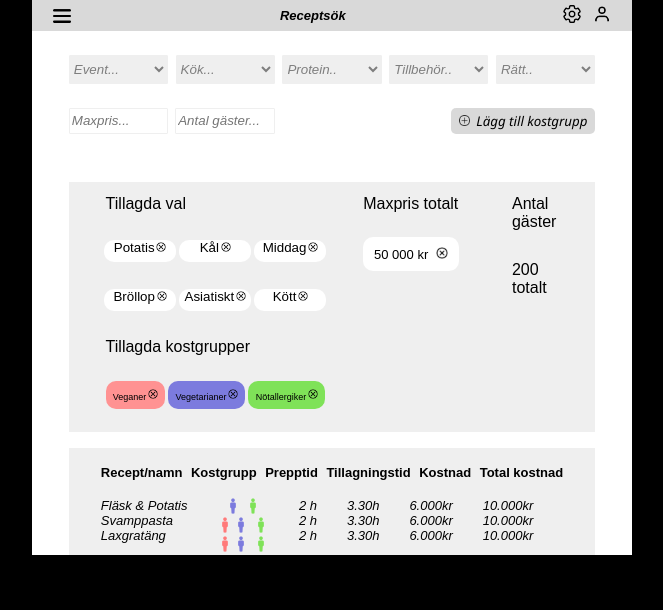
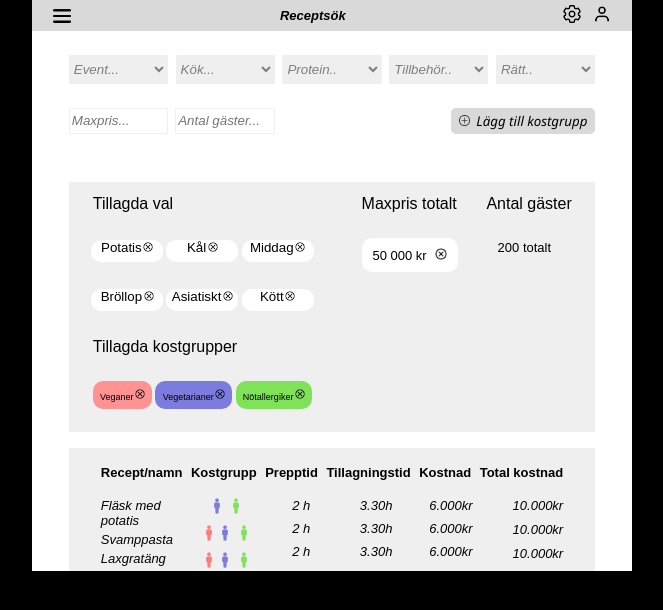
Before and after one commit to Jessica-a11y/recipe-website, a plain HTML site: page index.html in a window 1280 px wide. Shown: the whole page, without its empty margins (308-971 px from the left). Drawn offline with Linux system fonts and the light colour scheme.

Commit message:
finishing column one and two

```diff
--- a/index.html
+++ b/index.html
@@ -86,7 +86,6 @@
             </div>
         </div>
 
-
         <div class="column-two">
             <div class="column-two-top">
                 <h4>Recept/namn</h4>
@@ -97,9 +96,9 @@
                 <h4>Total kostnad</h4>
             </div>
             <div class="column-two-block">
-                <div class="column-two-lists">
+                <div class="column-two-list-left">
 
-                    <span id="show-recipe">Fläsk & Potatis</span>
+                    <span id="show-recipe">Fläsk med potatis</span>
                     <span>Svamppasta</span>
                     <span>Laxgratäng</span>
                 </div>
--- a/stylesheet.css
+++ b/stylesheet.css
@@ -98,7 +98,7 @@ main {
     grid-template-columns: 2fr 1fr 1fr;
     flex-direction: row;
     background-color: #EFEFEF;
-    padding-inline: 2rem;
+    padding-inline: 1.2rem;
     height: 250px;
     margin: auto;
     margin-top: 3rem;
@@ -209,16 +209,16 @@ main {
 .numberGuests {
     display: grid;
     flex-direction: column;
-    margin-bottom: 8rem;
-    margin-left: 3rem;
+    margin-bottom: 11rem;
+    margin-left: 1.5rem;
 
     h2 {
         font-size: medium;
     }
 
     p {
-        margin-left: 0.3rem;
-        font-size: medium;
+        font-size: small;
+        margin-left: 1rem;
     }
 }
 
@@ -227,7 +227,6 @@ main {
     background-color: #EFEFEF;
     margin-top: 1rem;
     padding-inline: 2rem;
-
 }
 
 .column-two-top {
@@ -237,24 +236,31 @@ main {
 }
 
 .column-two-block {
-    display: flex;
-    justify-content:space-between;
+    display: grid;
+    grid-template-columns: 1fr 1fr 1fr 1fr 1fr 1fr;
 }
-.column-two-lists {
-    display: flex;
+.column-two-list-left {
+    display: grid;
     flex-direction: column;
     font-style: italic;
     font-size: small;
-    margin-right: auto;
+    margin-right: 1rem;
 }
 
 .center-text {
-    text-align: end;
-
+    display: flex;
+    flex-direction: column;
+    row-gap: 0.5rem;
+    font-size: small;
+    font-style: italic;
 }
 
 .right-text {
     text-align: right;
+    display: grid;
+    flex-direction: column;
+    font-size: small;
+    font-style: italic;
 }
 
 
```
